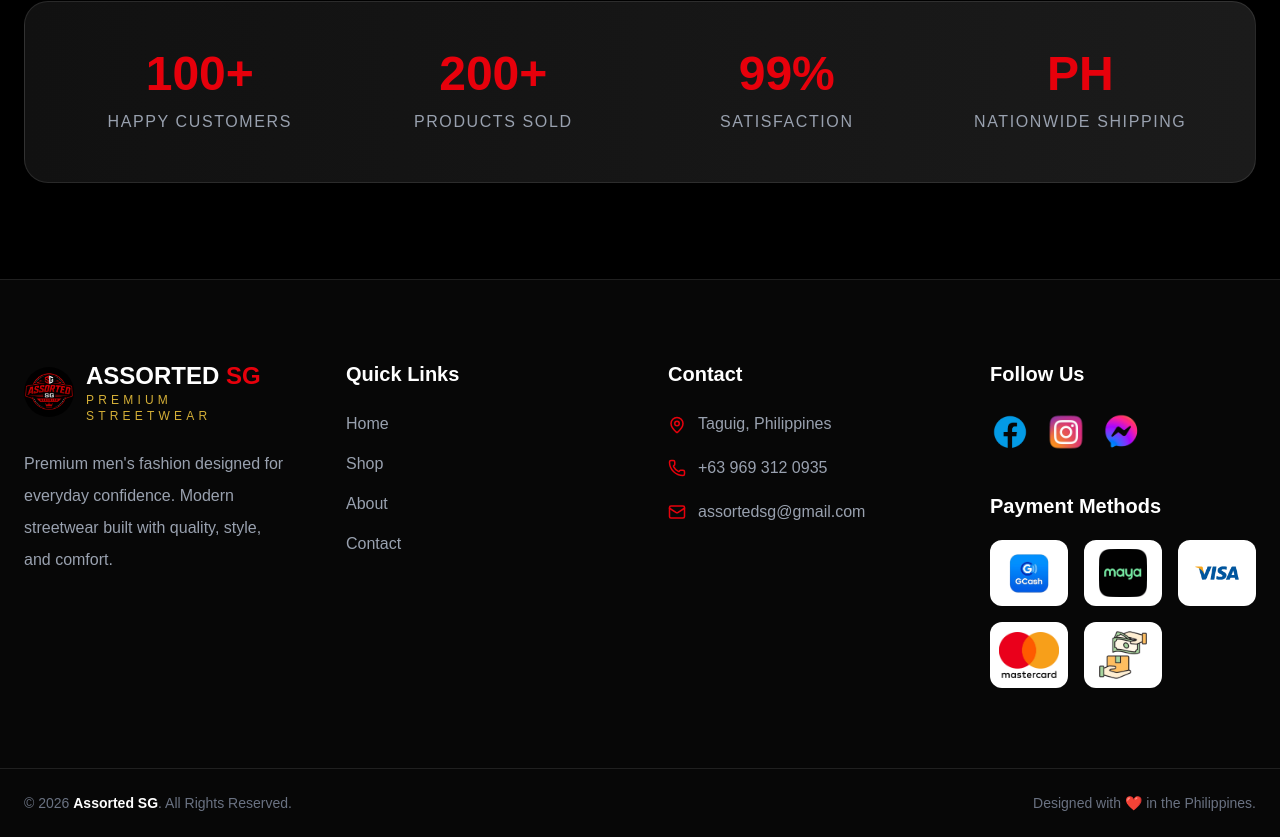
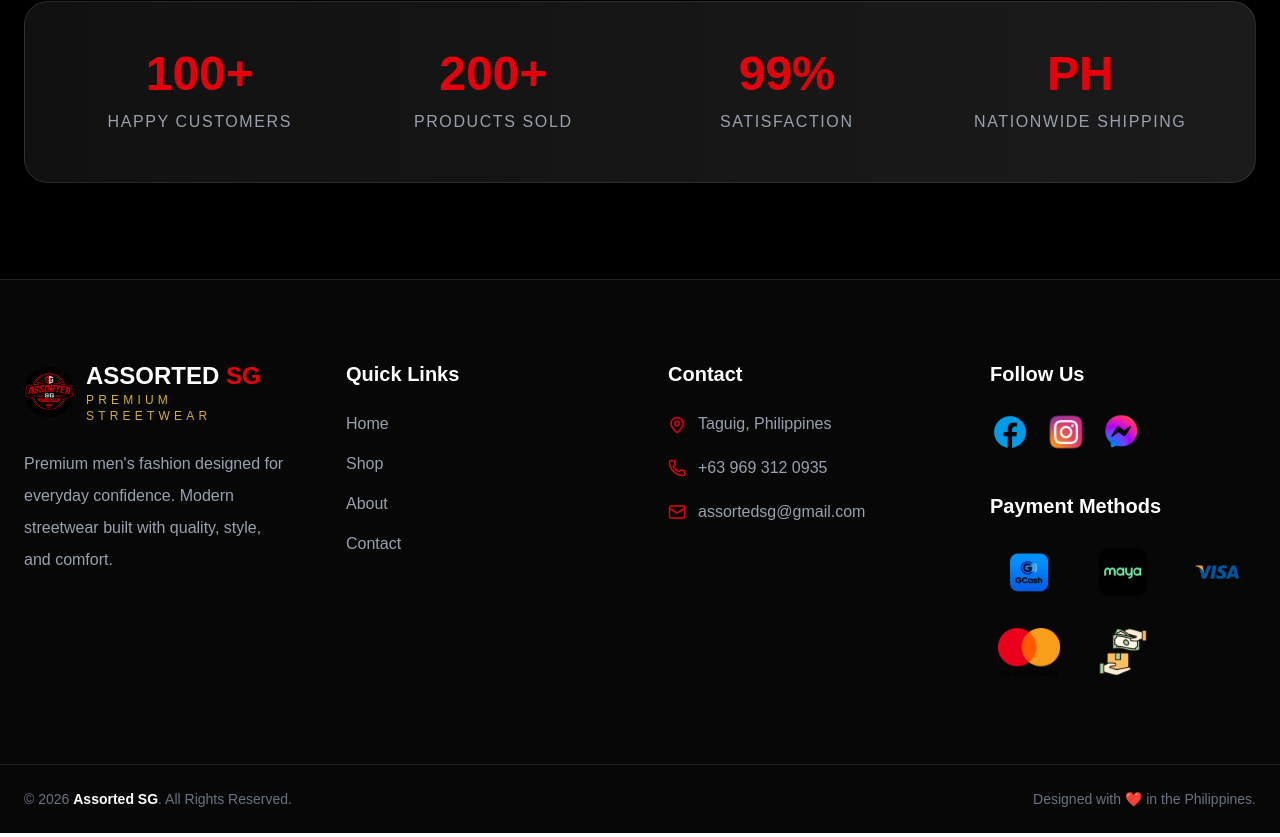
Before and after one commit to wendybarcelon5/assorted-sg, a Next.js app: page /about in a window 1280 px wide. Shown: the part 1746-2583 px from the top of the page. Built offline with nearby package versions, Linux system fonts and the light colour scheme.

Commit message:
Remove payment logo backgrounds

```diff
--- a/components/Footer.tsx
+++ b/components/Footer.tsx
@@ -174,53 +174,53 @@
             </h3>
 
             <div className="grid grid-cols-2 gap-4 sm:grid-cols-3 lg:grid-cols-2 xl:grid-cols-3">
-              <div className="flex min-h-16 items-center justify-center rounded-xl border border-white/10 bg-white p-2">
+              <div className="flex items-center justify-center p-2">
   <Image
     src="/payments/gcash.png"
     alt="GCash"
     width={90}
     height={55}
-                  className="h-12 w-auto object-contain"
+    className="h-12 w-auto object-contain transition duration-300 hover:scale-110"
   />
 </div>
 
-              <div className="flex min-h-16 items-center justify-center rounded-xl border border-white/10 bg-white p-2">
+              <div className="flex items-center justify-center p-2">
   <Image
     src="/payments/maya.png"
     alt="Maya"
     width={90}
     height={55}
-                  className="h-12 w-auto object-contain"
+    className="h-12 w-auto object-contain transition duration-300 hover:scale-110"
   />
 </div>
 
-              <div className="flex min-h-16 items-center justify-center rounded-xl border border-white/10 bg-white p-2">
+             <div className="flex items-center justify-center p-2">
   <Image
     src="/payments/visa.png"
     alt="Visa"
     width={90}
     height={55}
-                  className="h-12 w-auto object-contain"
+    className="h-12 w-auto object-contain transition duration-300 hover:scale-110"
   />
 </div>
 
-              <div className="flex min-h-16 items-center justify-center rounded-xl border border-white/10 bg-white p-2">
+              <div className="flex items-center justify-center p-2">
   <Image
     src="/payments/mastercard.png"
     alt="Mastercard"
     width={90}
     height={55}
-                  className="h-12 w-auto object-contain"
+    className="h-12 w-auto object-contain transition duration-300 hover:scale-110"
   />
 </div>
 
-              <div className="flex min-h-16 items-center justify-center rounded-xl border border-white/10 bg-white p-2">
+             <div className="flex items-center justify-center p-2">
   <Image
     src="/payments/cod.png"
-                  alt="Cash on Delivery"
+    alt="COD"
     width={90}
     height={55}
-                  className="h-12 w-auto object-contain"
+    className="h-12 w-auto object-contain transition duration-300 hover:scale-110"
   />
 </div>
             </div>
```
Lines whose indentation alone changed are shown as unchanged.
